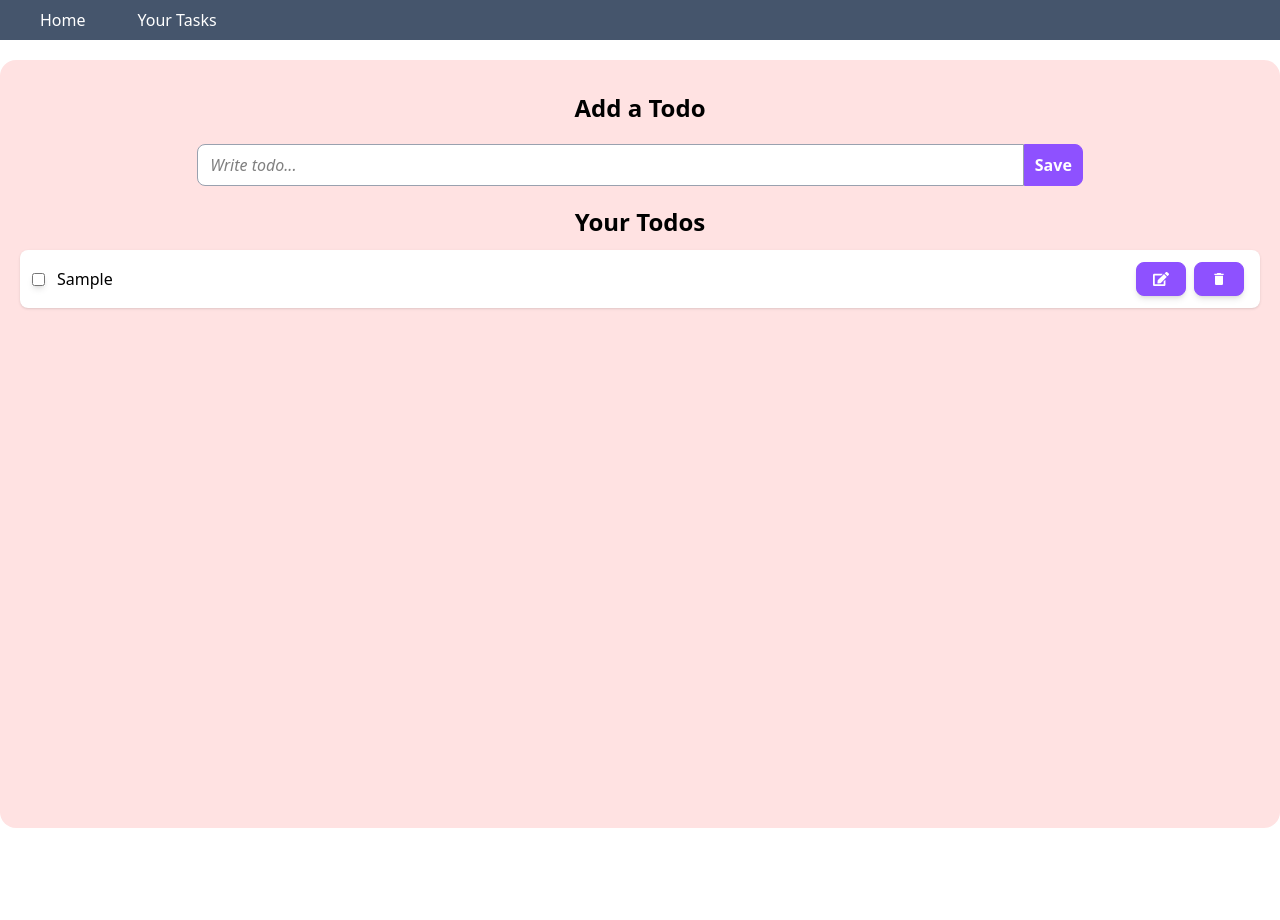
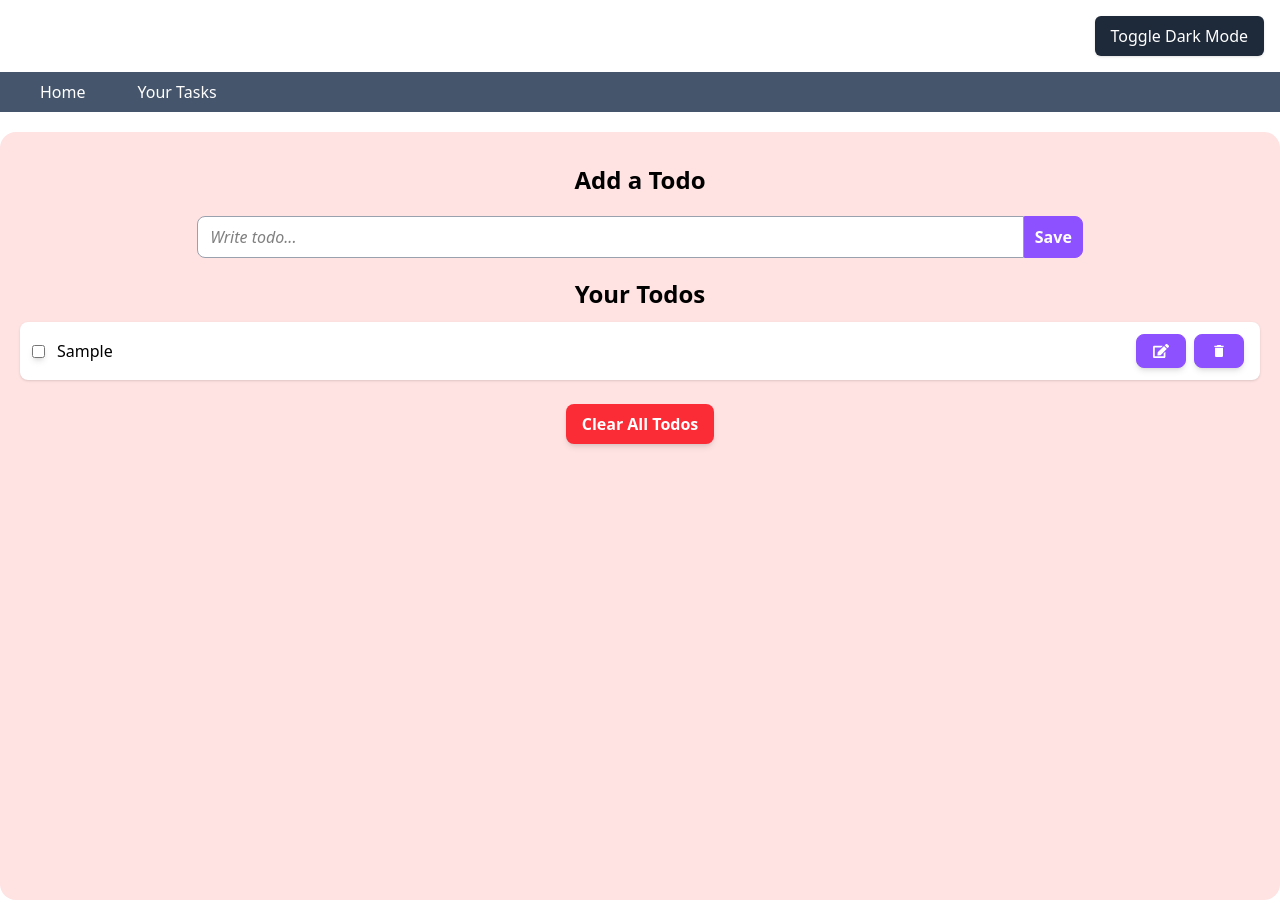
Before and after one commit to vishal290704/Your-Planner, a React (Vite) app: page / in a window 1280 px wide. Both pictures are taken after typing "Sample" into the empty fields and a click on the button "Save". Before the commit the page ends 848 px from the top, so only its background shows below. Built offline with nearby package versions, Linux system fonts and the light colour scheme.

Commit message:
dark-mode

```diff
--- a/src/App.jsx
+++ b/src/App.jsx
@@ -11,7 +11,17 @@ function App() {
   const [editId, setEditId] = useState(null);
   const inputRef = useRef(null);
   const [loaded, setLoaded] = useState(false);
+  const [darkMode, setDarkMode] = useState(false);
 
+
+  const toggleDarkMode = () => {
+    setDarkMode(!darkMode);
+    if (!darkMode) {
+      document.documentElement.classList.add("dark");
+    } else {
+      document.documentElement.classList.remove("dark");
+    }
+  };
 
 
   useEffect(() => {
@@ -78,8 +88,17 @@ function App() {
 
   return (
     <>
+      {/* Dark mode toggle */}
+      <div className="flex justify-end p-4">
+        <button
+          onClick={toggleDarkMode}
+          className="bg-gray-800 text-white dark:bg-white dark:text-black px-4 py-2 rounded-md shadow transition duration-300"
+        >
+          Toggle {darkMode ? "Light" : "Dark"} Mode
+        </button>
+      </div>
       <Navbar />
-      <div className="container mx-auto bg-red-100 p-5 my-5 rounded-2xl min-h-[96vh]">
+      <div className="mx-3 md:container md:mx-auto bg-red-100 dark:bg-gray-900 p-5 my-5 rounded-2xl md:min-h-[96vh] text-black dark:text-white">
         <div className="addTodo my-3">
           <h2 className="flex justify-center items-center text-2xl font-bold">
             {isEditing ? "Edit Todo" : "Add a Todo"}
@@ -89,9 +108,10 @@ function App() {
               ref={inputRef}
               onChange={handleChange}
               value={todo}
-              className="border italic border-gray-400 w-2/3 bg-white rounded-l-lg px-3 py-2 text-black focus:outline-none focus:border-violet-500 "
+              className="border italic border-gray-400 w-full md:w-2/3 bg-white rounded-l-lg px-3 py-2 dark:bg-gray-500 text-black dark:text-white focus:outline-none focus:border-violet-500 "
               type="text"
               placeholder="Write todo..."
+              onKeyDown={(e) => e.key === "Enter" && handleAdd()}
             />
 
             <button
@@ -115,9 +135,11 @@ function App() {
             <div
               key={item.id}
               className={`todo flex justify-between items-center p-3 rounded-lg shadow my-1.5 transition-colors duration-300 ${
-                item.isCompleted ? "bg-violet-100" : "bg-white"
+                item.isCompleted ? "bg-violet-100 dark:bg-violet-800"
+                : "bg-white dark:bg-gray-800"
               }`}
             >
+
               <div className="flex items-center">
                 <input
                   name={item.id}
@@ -127,15 +149,16 @@ function App() {
                   className="mr-3 cursor-pointer shadow-md transform transition-transform duration-200 hover:scale-105"
                 />
                 <div
-                  className={`font-medium ${
-                    item.isCompleted ? "line-through text-gray-500" : ""
-                  }`}
+                 className={`font-medium break-words w-full ${
+                  item.isCompleted ? "line-through text-gray-500 dark:text-gray-400" : ""
+                }`}
                 >
                   {item.todo}
                 </div>
               </div>
 
-              <div className="buttons flex">
+
+              <div className="buttons flex flex-wrap">
                 <button
                   onClick={(e) => handleEdit(e, item.id)}
                   className="cursor-pointer bg-violet-500 hover:bg-violet-800 border rounded-lg font-bold border-violet-500 text-white py-2 mx-1 px-4 shadow-md transform transition-transform duration-300 hover:scale-105"
@@ -153,6 +176,17 @@ function App() {
             </div>
           ))}
         </div>
+        {todos.length > 0 && (
+  <div className="flex justify-center mt-6">
+    <button
+      onClick={() => setTodos([])}
+      className="bg-red-500 hover:bg-red-700 text-white font-bold py-2 px-4 rounded-lg shadow-md transition duration-300"
+    >
+      Clear All Todos
+    </button>
+  </div>
+)}
+
       </div>
     </>
   );
--- /dev/null
+++ b/tailwind.config.js
@@ -0,0 +1,9 @@
+/** @type {import('tailwindcss').Config} */
+module.exports = {
+    darkMode: 'class', // <- MUST be 'class'
+    content: ['./src/**/*.{js,jsx,ts,tsx}', './public/index.html'],
+    theme: {
+      extend: {},
+    },
+    plugins: [],
+  }
```
